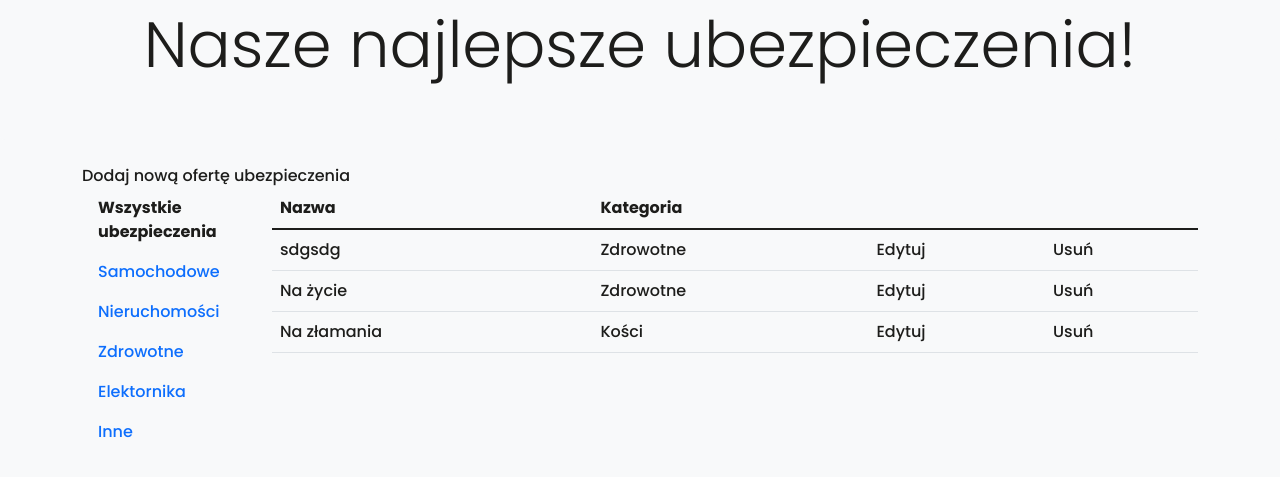
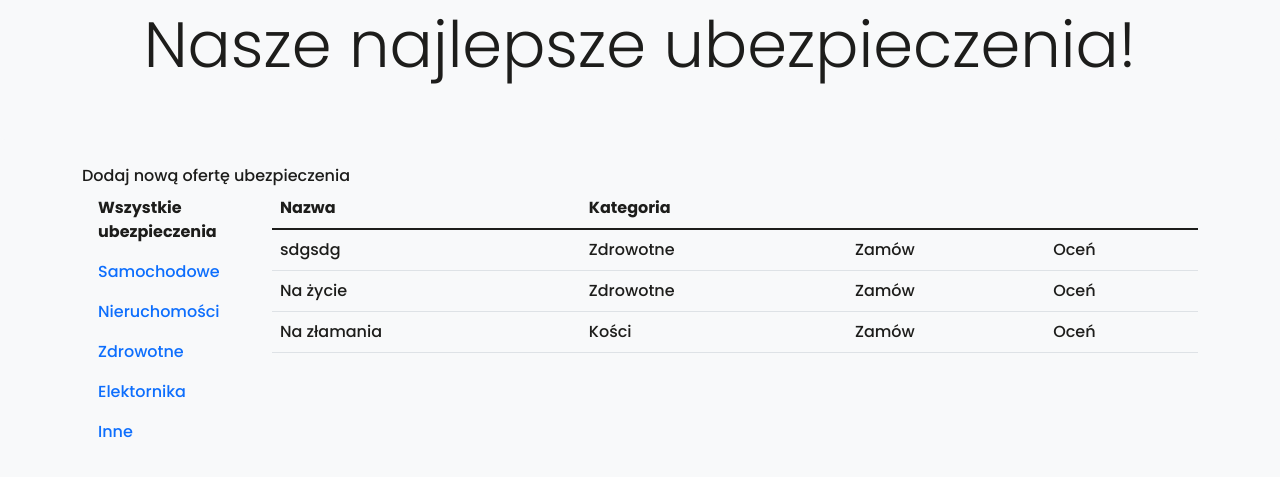
Before and after one commit to kewdrgas/UbezpieczalniaPSI, a Django app: page /index/ in a window 1280 px wide. Shown: the part 150-627 px from the top of the page. Run offline with Django 3.2, Linux system fonts and the light colour scheme; data comes from the database, SQL or seed files in the repository; style sheets or scripts are compiled from the project's sources; parts of the project's set-up code (start-up, migrations or seed data) failed here and were passed over.

Commit message:
przemek-merge

```diff
--- a/Ubezpieczalnia/urls.py
+++ b/Ubezpieczalnia/urls.py
@@ -3,7 +3,7 @@ from django.conf.urls.static import static
 from django.contrib import admin
 from django.urls import path
 from django.contrib.auth import views as auth_views
-from ubezpieczenia.views import test_response, wszystkie_ubezpieczenia, login, index, ocena_ubezpieczenia, nowe_ubezpieczenie, edytuj_ubezpieczenie, usun_ubezpieczenie, ubezpieczenie, register
+from ubezpieczenia.views import test_response, wszystkie_ubezpieczenia, login, index, ocena_ubezpieczenia, nowe_ubezpieczenie, edytuj_ubezpieczenie, usun_ubezpieczenie, ubezpieczenie, register,zlozenie_zamowienia
 
 
 urlpatterns = [
@@ -18,6 +18,7 @@ urlpatterns = [
     path('nowe_ubezpieczenie/', nowe_ubezpieczenie, name="nowe_ubezpieczenie"),
     path('edytuj_ubezpieczenie/<int:id>/', edytuj_ubezpieczenie, name="edytuj_ubezpieczenie"),
     path('register/', register, name = "register"),
+        path('zlozenie_zamowienia/', zlozenie_zamowienia, name="zlozenie_zamowienia"),
     path('ubezpieczenie/<int:id>/', ubezpieczenie, name="ubezpieczenie"),
     path('usun_ubezpieczenie/<int:id>/', usun_ubezpieczenie, name="usun_ubezpieczenie")
 ] + static(settings.MEDIA_URL, document_root=settings.MEDIA_ROOT)
--- a/templates/index.html
+++ b/templates/index.html
@@ -42,8 +42,8 @@
             <tr>
               <td>{{ ubezpieczenie.tytul}}</td>
               <td>{{ ubezpieczenie.kategoria}}</td>
-               <td><a href="{% url 'edytuj_ubezpieczenie' ubezpieczenie.id %}">Edytuj</a></td>
-               <td><a href="{% url 'usun_ubezpieczenie' ubezpieczenie.id %}">Usuń</a></td>
+               <td><a href="{% url 'zlozenie_zamowienia' %}">Zamów</a></td>
+               <td><a href="{% url 'ocena_ubezpieczenia' %}">Oceń</a></td>
 
 
 
--- a/ubezpieczenia/admin.py
+++ b/ubezpieczenia/admin.py
@@ -14,3 +14,4 @@ class UbezpiecznieAdmin(admin.ModelAdmin):
 admin.site.register(DodatkoweInfo)
 admin.site.register(Obiekt_ubezpieczony)
 admin.site.register(Ocena)
+admin.site.register(Zamowienia)
```
Also changed, not shown: templates/zamowienie.html (added, +19 -0 lines).
